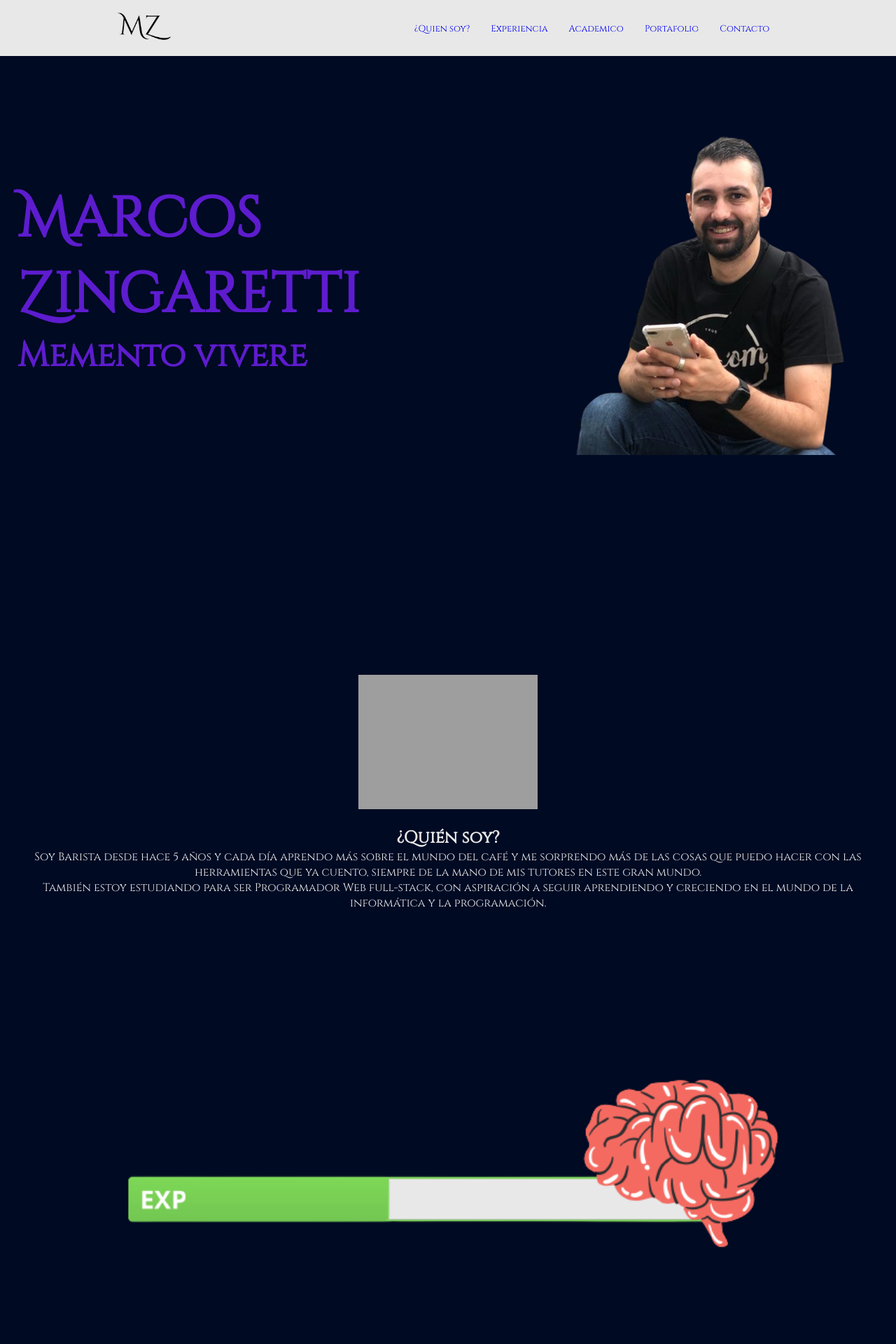
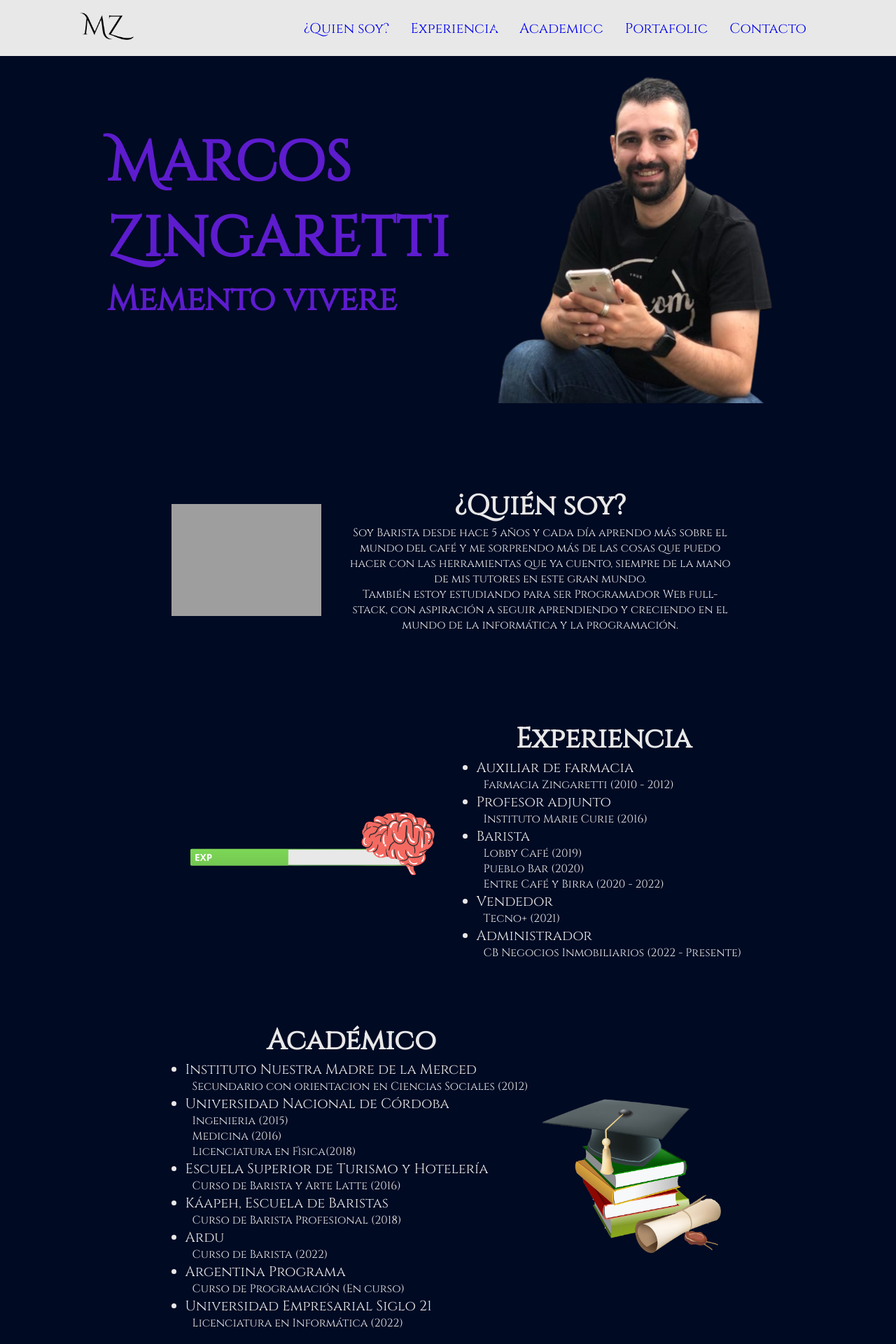
Before and after one commit to Zinike/MarcosCV, a PHP site: page / in a window 1280 px wide. Shown: the top 1920 px of the page at 70% size. Run offline with PHP 8.4, Linux system fonts and the light colour scheme; grey boxes are pictures that could not be loaded.

Commit message:
camobios css

```diff
--- a/CSS/style.css
+++ b/CSS/style.css
@@ -300,19 +300,19 @@ body {
   }
 
   h3 {
-    font-size: 1.5em;
+    font-size: 2.5em;
   }
 
   li {
-    font-size: .9em;
+    font-size: 1.25em;
   }
 
   p {
-    font-size: .65em;
+    font-size: 1em;
   }
 
   a {
-    font-size: .9em;
+    font-size: 1em;
     text-decoration: none;
     transition: color 500ms;
   }
@@ -362,8 +362,11 @@ body {
     color: #5D1CCE;
     display: flex;
     align-items: center;
-    height: 100vh;
+    height: 80vh;
     width: 100%;
+    padding-left: 10vw;
+    padding-right: 10vw;
+
   }
 
   #hero .contenedor {
@@ -376,8 +379,8 @@ body {
   #hero .selfie {
     position: relative;
     display: flex;
-    height: 500px;
-    width: 500px;
+    height: 80%;
+    width: auto;
   }
 
   #soy {
@@ -385,8 +388,13 @@ body {
     justify-content: center;
     align-items: center;
     text-align: center;
-    flex-direction: column;
-    height: 80vh;
+    flex-direction: row;
+    height: 40vh;
+
+  }
+
+  #soy .contenedor {
+    max-width: 45vw;
   }
 
   #soy .contenedor p {
@@ -397,8 +405,8 @@ body {
 
   #soy .img_soy {
     display: flex;
-    width: 20vw;
-    height: auto;
+    width: auto;
+    height: 50%;
     margin: 25px;
   }
 
@@ -407,15 +415,16 @@ body {
     justify-content: center;
     align-items: center;
     text-align: justify;
-    flex-direction: column;
-    height: 80vh;
+    flex-direction: row;
+    height: 60vh;
   }
 
   #experiencia .img_exp {
     display: flex;
     align-items: center;
-    width: 80vw;
-    height: auto;
+    width: auto;
+    height: 45%;
+    margin: 30px;
   }
 
   #experiencia .contenedor {
@@ -443,14 +452,16 @@ body {
     justify-content: center;
     align-items: center;
     text-align: justify;
-    flex-direction: column;
-    height: 80vh;
+    flex-direction: row-reverse;
+    height: 60vh;
+
+
   }
 
   #academico .img_acad {
     display: flex;
     align-items: center;
-    width: 40vw;
+    width: 20%;
     height: auto;
     margin: 10px;
   }
@@ -482,7 +493,7 @@ body {
     align-items: center;
     text-align: center;
     flex-direction: column;
-    height: 20vh;
+    height: 40vh;
   }
 
   #portafolio a {
@@ -495,14 +506,16 @@ body {
     align-items: center;
     text-align: center;
     flex-direction: column;
-    height: 90vh;
+    height: 70vh;
+
+
   }
 
   #contacto .img_contact {
     display: flex;
     align-items: center;
-    width: 50vw;
-    height: auto;
+    width: auto;
+    height: 20vh;
     margin: 30px;
   }
 
@@ -518,16 +531,21 @@ body {
   footer {
     background-color: #e6e6e6;
     color: #8c8c8c;
-    width: 100vw;
+    width: 100%;
   }
 
   footer .contenedor {
     padding: 15px;
-    height: 10vh;
+    height: 5vh;
     display: flex;
     text-align: center;
     justify-content: center;
     align-items: flex-end;
+  }
+
+  section {
+    max-width: 100%;
+    min-height: 200px;
   }
 }
 
```
